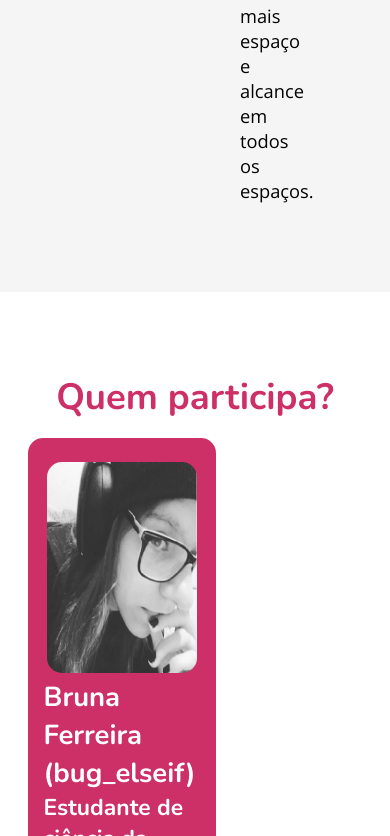
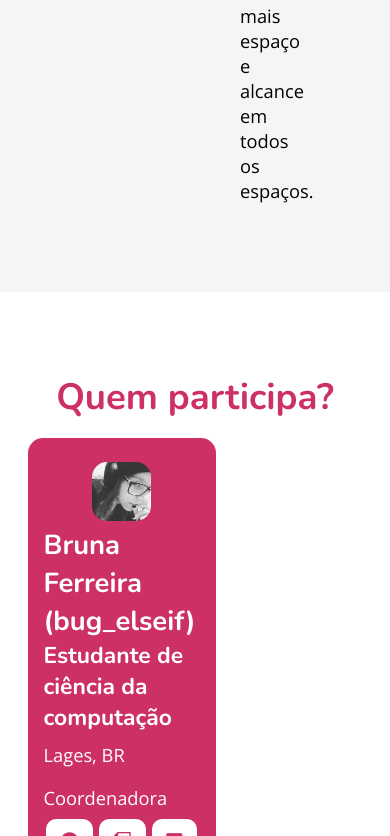
Before and after one commit to feministech/feministech, a Nuxt app: page / in a window 390 px wide. Shown: the part 2847-3683 px from the top of the page. Built offline with nearby package versions, Linux system fonts and the light colour scheme.

Commit message:
mudança das imagens de vh pra vw

```diff
--- a/components/MemberCard.vue
+++ b/components/MemberCard.vue
@@ -75,7 +75,7 @@ export default {
 
 <style>
 
-@media screen and (min-width:1280px) {
+@media screen and (min-width:1001px) {
   .member-card {
     width: 40vw;
     max-width: 33em;
@@ -90,14 +90,14 @@ export default {
   }
 
   .member-image {
-  height: 25vh;
+  width: 20vw;
   border-radius: 15px;
   margin-top: 0.5em;
   margin-right: 1em;
 }
 }
 
-@media screen and (max-width:1279px) {
+@media screen and (max-width:1000px) {
   .member-card {
     width: 40vw;
     max-width: 33em;
@@ -113,7 +113,7 @@ export default {
   }
 
    .member-image {
-  height: 25vh;
+  width: 25vw;
   border-radius: 15px;
   margin-top: 0.5em;
   align-self: center;
@@ -122,8 +122,7 @@ export default {
 
 @media screen and (max-width:400px) {
 .member-image {
-  width: 150px;
-  height: 150px;
+  width: 15vw;
   border-radius: 15px;
   margin-top: 0.5em;
 }
@@ -161,11 +160,7 @@ export default {
   color: white;
 }
 
-.member-image {
-  height: 25vh;
-  border-radius: 15px;
-  margin-top: 0.5em;
-}
+
 .social-link{
   margin-bottom:0.5em;
 }
```
